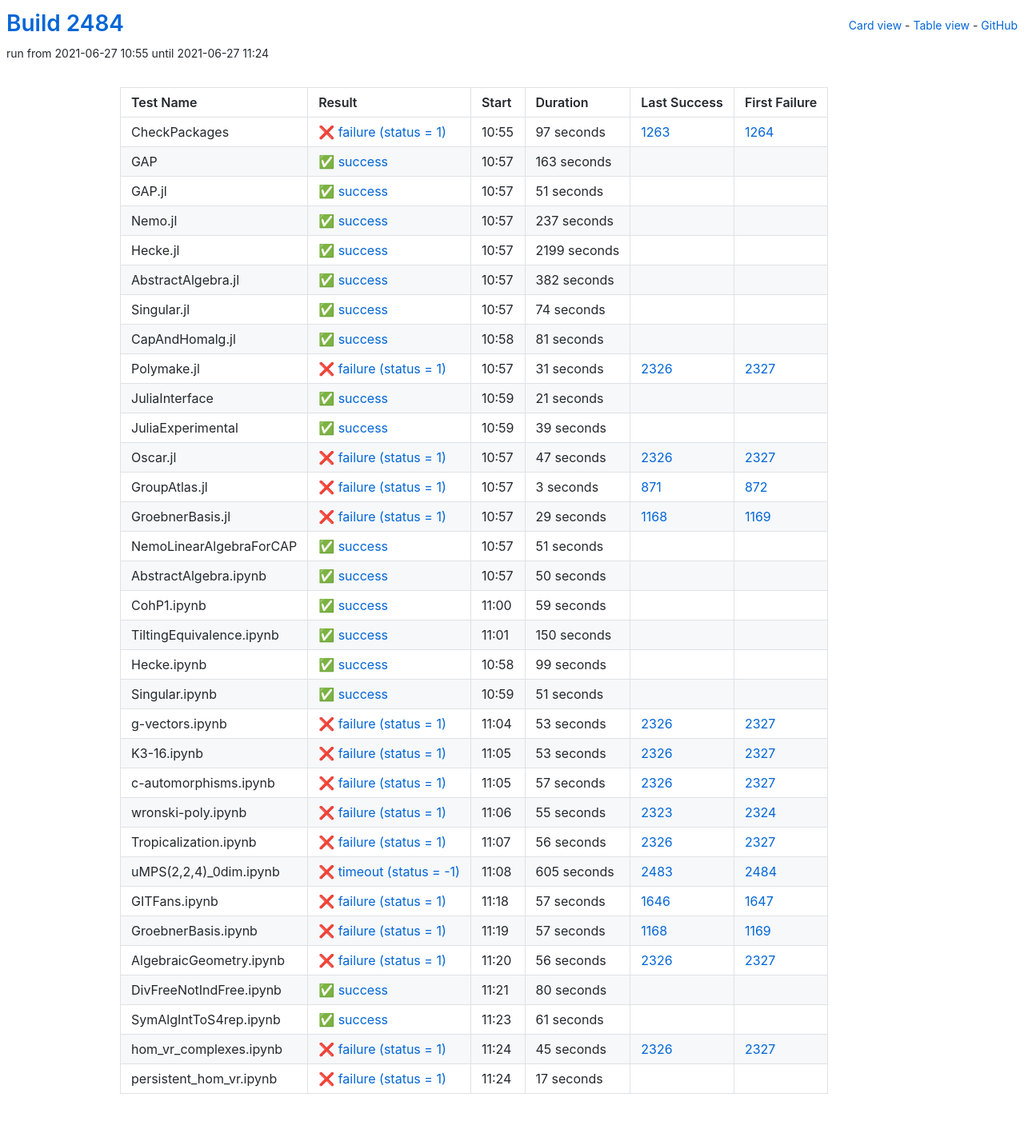
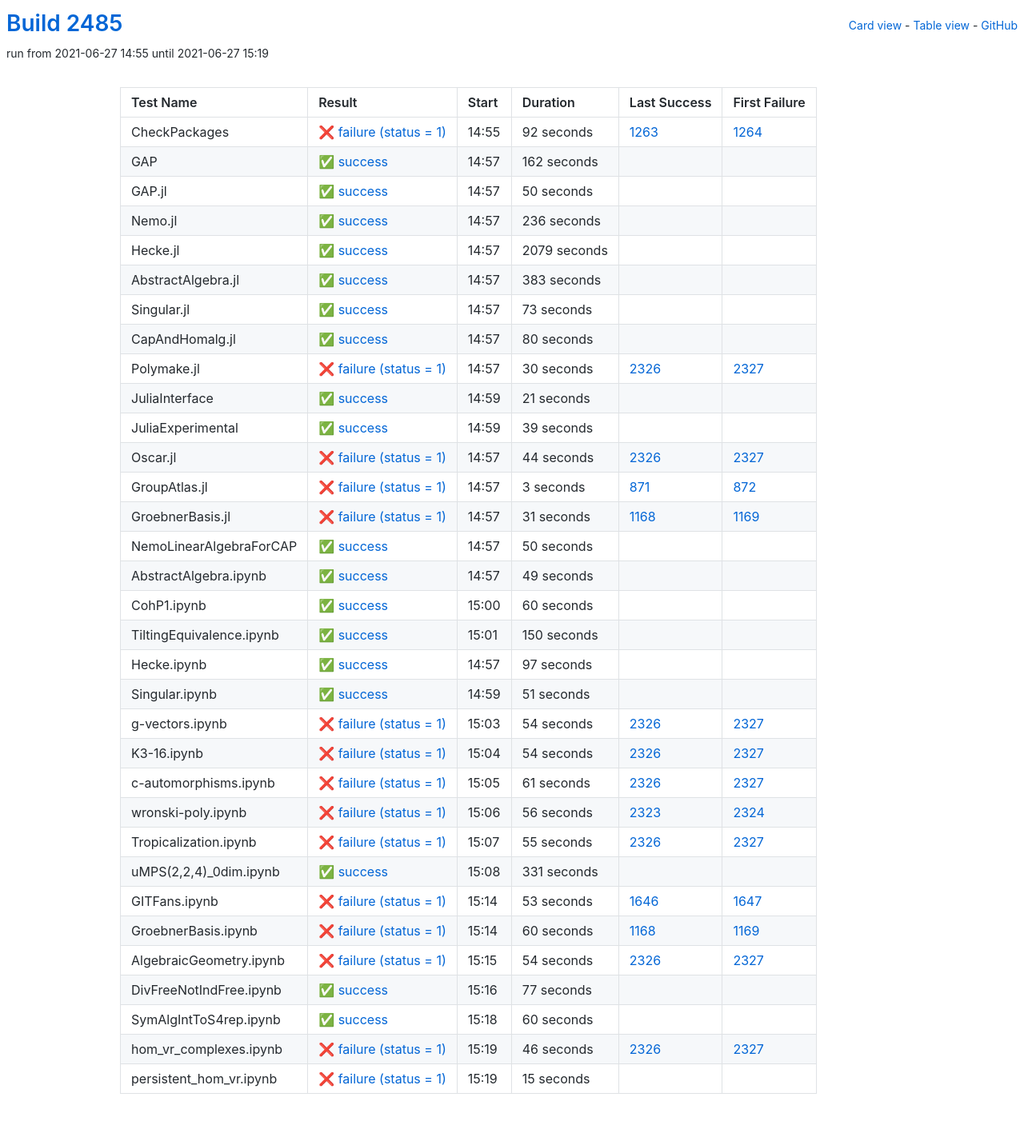
Before and after one commit to oscar-system/oscar-ci-status-stable, a Jekyll site: the page built from table.html, in a window 1280 px wide. Shown: the whole page at 80% size. Built offline with Jekyll 4.4.1, drawn with Linux system fonts in a browser that asks for light colours.

Commit message:
Build #2485

```diff
--- a/_data/ci.yml
+++ b/_data/ci.yml
@@ -1,6 +1,6 @@
 ---
-build: 2484
-build_url: https://oscarci.mathematik.uni-kl.de/job/oscar-stable/2484/
+build: 2485
+build_url: https://oscarci.mathematik.uni-kl.de/job/oscar-stable/2485/
 job: oscar-stable
 organization: oscar-system
 repo: oscar-ci-status-stable
@@ -8,116 +8,116 @@ repourl: https://github.com/oscar-system/oscar-ci-status-stable
 tests:
 - name: CheckPackages
   id: checkpackages
-  log: https://oscarci.mathematik.uni-kl.de/job/oscar-stable/2484/artifact/logs/build-2484/CheckPackages.log
-  start: 2021-06-27 10:55
+  log: https://oscarci.mathematik.uni-kl.de/job/oscar-stable/2485/artifact/logs/build-2485/CheckPackages.log
+  start: 2021-06-27 14:55
   success: false
   exitcode: 1
   status: failure
-  duration: 97
+  duration: 92
   last_success: 1263
   last_success_url: https://oscarci.mathematik.uni-kl.de/job/oscar-stable/1263/
   first_failure: 1264
   first_failure_url: https://oscarci.mathematik.uni-kl.de/job/oscar-stable/1264/
 - name: GAP
   id: gap
-  log: https://oscarci.mathematik.uni-kl.de/job/oscar-stable/2484/artifact/logs/build-2484/GAP.log
-  start: 2021-06-27 10:57
+  log: https://oscarci.mathematik.uni-kl.de/job/oscar-stable/2485/artifact/logs/build-2485/GAP.log
+  start: 2021-06-27 14:57
   success: true
   exitcode: 0
   status: success
-  duration: 163
+  duration: 162
   last_success: false
   last_success_url:
   first_failure: false
   first_failure_url:
 - name: GAP.jl
   id: gap-jl
-  log: https://oscarci.mathematik.uni-kl.de/job/oscar-stable/2484/artifact/logs/build-2484/GAP.jl.log
-  start: 2021-06-27 10:57
+  log: https://oscarci.mathematik.uni-kl.de/job/oscar-stable/2485/artifact/logs/build-2485/GAP.jl.log
+  start: 2021-06-27 14:57
   success: true
   exitcode: 0
   status: success
-  duration: 51
+  duration: 50
   last_success: false
   last_success_url:
   first_failure: false
   first_failure_url:
 - name: Nemo.jl
   id: nemo-jl
-  log: https://oscarci.mathematik.uni-kl.de/job/oscar-stable/2484/artifact/logs/build-2484/Nemo.jl.log
-  start: 2021-06-27 10:57
+  log: https://oscarci.mathematik.uni-kl.de/job/oscar-stable/2485/artifact/logs/build-2485/Nemo.jl.log
+  start: 2021-06-27 14:57
   success: true
   exitcode: 0
   status: success
-  duration: 237
+  duration: 236
   last_success: false
   last_success_url:
   first_failure: false
   first_failure_url:
 - name: Hecke.jl
   id: hecke-jl
-  log: https://oscarci.mathematik.uni-kl.de/job/oscar-stable/2484/artifact/logs/build-2484/Hecke.jl.log
-  start: 2021-06-27 10:57
+  log: https://oscarci.mathematik.uni-kl.de/job/oscar-stable/2485/artifact/logs/build-2485/Hecke.jl.log
+  start: 2021-06-27 14:57
   success: true
   exitcode: 0
   status: success
-  duration: 2199
+  duration: 2079
   last_success: false
   last_success_url:
   first_failure: false
   first_failure_url:
 - name: AbstractAlgebra.jl
   id: abstractalgebra-jl
-  log: https://oscarci.mathematik.uni-kl.de/job/oscar-stable/2484/artifact/logs/build-2484/AbstractAlgebra.jl.log
-  start: 2021-06-27 10:57
+  log: https://oscarci.mathematik.uni-kl.de/job/oscar-stable/2485/artifact/logs/build-2485/AbstractAlgebra.jl.log
+  start: 2021-06-27 14:57
   success: true
   exitcode: 0
   status: success
-  duration: 382
+  duration: 383
   last_success: false
   last_success_url:
   first_failure: false
   first_failure_url:
 - name: Singular.jl
   id: singular-jl
-  log: https://oscarci.mathematik.uni-kl.de/job/oscar-stable/2484/artifact/logs/build-2484/Singular.jl.log
-  start: 2021-06-27 10:57
+  log: https://oscarci.mathematik.uni-kl.de/job/oscar-stable/2485/artifact/logs/build-2485/Singular.jl.log
+  start: 2021-06-27 14:57
   success: true
   exitcode: 0
   status: success
-  duration: 74
+  duration: 73
   last_success: false
   last_success_url:
   first_failure: false
   first_failure_url:
 - name: CapAndHomalg.jl
   id: capandhomalg-jl
-  log: https://oscarci.mathematik.uni-kl.de/job/oscar-stable/2484/artifact/logs/build-2484/CapAndHomalg.jl.log
-  start: 2021-06-27 10:58
+  log: https://oscarci.mathematik.uni-kl.de/job/oscar-stable/2485/artifact/logs/build-2485/CapAndHomalg.jl.log
+  start: 2021-06-27 14:57
   success: true
   exitcode: 0
   status: success
-  duration: 81
+  duration: 80
   last_success: false
   last_success_url:
   first_failure: false
   first_failure_url:
 - name: Polymake.jl
   id: polymake-jl
-  log: https://oscarci.mathematik.uni-kl.de/job/oscar-stable/2484/artifact/logs/build-2484/Polymake.jl.log
-  start: 2021-06-27 10:57
+  log: https://oscarci.mathematik.uni-kl.de/job/oscar-stable/2485/artifact/logs/build-2485/Polymake.jl.log
+  start: 2021-06-27 14:57
   success: false
   exitcode: 1
   status: failure
-  duration: 31
+  duration: 30
   last_success: 2326
   last_success_url: https://oscarci.mathematik.uni-kl.de/job/oscar-stable/2326/
   first_failure: 2327
   first_failure_url: https://oscarci.mathematik.uni-kl.de/job/oscar-stable/2327/
 - name: JuliaInterface
   id: juliainterface
-  log: https://oscarci.mathematik.uni-kl.de/job/oscar-stable/2484/artifact/logs/build-2484/JuliaInterface.log
-  start: 2021-06-27 10:59
+  log: https://oscarci.mathematik.uni-kl.de/job/oscar-stable/2485/artifact/logs/build-2485/JuliaInterface.log
+  start: 2021-06-27 14:59
   success: true
   exitcode: 0
   status: success
@@ -128,8 +128,8 @@ tests:
   first_failure_url:
 - name: JuliaExperimental
   id: juliaexperimental
-  log: https://oscarci.mathematik.uni-kl.de/job/oscar-stable/2484/artifact/logs/build-2484/JuliaExperimental.log
-  start: 2021-06-27 10:59
+  log: https://oscarci.mathematik.uni-kl.de/job/oscar-stable/2485/artifact/logs/build-2485/JuliaExperimental.log
+  start: 2021-06-27 14:59
   success: true
   exitcode: 0
   status: success
@@ -140,20 +140,20 @@ tests:
   first_failure_url:
 - name: Oscar.jl
   id: oscar-jl
-  log: https://oscarci.mathematik.uni-kl.de/job/oscar-stable/2484/artifact/logs/build-2484/Oscar.jl.log
-  start: 2021-06-27 10:57
+  log: https://oscarci.mathematik.uni-kl.de/job/oscar-stable/2485/artifact/logs/build-2485/Oscar.jl.log
+  start: 2021-06-27 14:57
   success: false
   exitcode: 1
   status: failure
-  duration: 47
+  duration: 44
   last_success: 2326
   last_success_url: https://oscarci.mathematik.uni-kl.de/job/oscar-stable/2326/
   first_failure: 2327
   first_failure_url: https://oscarci.mathematik.uni-kl.de/job/oscar-stable/2327/
 - name: GroupAtlas.jl
   id: groupatlas-jl
-  log: https://oscarci.mathematik.uni-kl.de/job/oscar-stable/2484/artifact/logs/build-2484/GroupAtlas.jl.log
-  start: 2021-06-27 10:57
+  log: https://oscarci.mathematik.uni-kl.de/job/oscar-stable/2485/artifact/logs/build-2485/GroupAtlas.jl.log
+  start: 2021-06-27 14:57
   success: false
   exitcode: 1
   status: failure
@@ -164,32 +164,20 @@ tests:
   first_failure_url: https://oscarci.mathematik.uni-kl.de/job/oscar-stable/872/
 - name: GroebnerBasis.jl
   id: groebnerbasis-jl
-  log: https://oscarci.mathematik.uni-kl.de/job/oscar-stable/2484/artifact/logs/build-2484/GroebnerBasis.jl.log
-  start: 2021-06-27 10:57
+  log: https://oscarci.mathematik.uni-kl.de/job/oscar-stable/2485/artifact/logs/build-2485/GroebnerBasis.jl.log
+  start: 2021-06-27 14:57
   success: false
   exitcode: 1
   status: failure
-  duration: 29
+  duration: 31
   last_success: 1168
   last_success_url: https://oscarci.mathematik.uni-kl.de/job/oscar-stable/1168/
   first_failure: 1169
   first_failure_url: https://oscarci.mathematik.uni-kl.de/job/oscar-stable/1169/
 - name: NemoLinearAlgebraForCAP
   id: nemolinearalgebraforcap
-  log: https://oscarci.mathematik.uni-kl.de/job/oscar-stable/2484/artifact/logs/build-2484/NemoLinearAlgebraForCAP.log
-  start: 2021-06-27 10:57
-  success: true
-  exitcode: 0
-  status: success
-  duration: 51
-  last_success: false
-  last_success_url:
-  first_failure: false
-  first_failure_url:
-- name: AbstractAlgebra.ipynb
-  id: abstractalgebra-ipynb
-  log: https://oscarci.mathematik.uni-kl.de/job/oscar-stable/2484/artifact/logs/build-2484/AbstractAlgebra.ipynb.log
-  start: 2021-06-27 10:57
+  log: https://oscarci.mathematik.uni-kl.de/job/oscar-stable/2485/artifact/logs/build-2485/NemoLinearAlgebraForCAP.log
+  start: 2021-06-27 14:57
   success: true
   exitcode: 0
   status: success
@@ -198,22 +186,34 @@ tests:
   last_success_url:
   first_failure: false
   first_failure_url:
-- name: CohP1.ipynb
-  id: cohp1-ipynb
-  log: https://oscarci.mathematik.uni-kl.de/job/oscar-stable/2484/artifact/logs/build-2484/CohP1.ipynb.log
-  start: 2021-06-27 11:00
+- name: AbstractAlgebra.ipynb
+  id: abstractalgebra-ipynb
+  log: https://oscarci.mathematik.uni-kl.de/job/oscar-stable/2485/artifact/logs/build-2485/AbstractAlgebra.ipynb.log
+  start: 2021-06-27 14:57
   success: true
   exitcode: 0
   status: success
-  duration: 59
+  duration: 49
+  last_success: false
+  last_success_url:
+  first_failure: false
+  first_failure_url:
+- name: CohP1.ipynb
+  id: cohp1-ipynb
+  log: https://oscarci.mathematik.uni-kl.de/job/oscar-stable/2485/artifact/logs/build-2485/CohP1.ipynb.log
+  start: 2021-06-27 15:00
+  success: true
+  exitcode: 0
+  status: success
+  duration: 60
   last_success: false
   last_success_url:
   first_failure: false
   first_failure_url:
 - name: TiltingEquivalence.ipynb
   id: tiltingequivalence-ipynb
-  log: https://oscarci.mathematik.uni-kl.de/job/oscar-stable/2484/artifact/logs/build-2484/TiltingEquivalence.ipynb.log
-  start: 2021-06-27 11:01
+  log: https://oscarci.mathematik.uni-kl.de/job/oscar-stable/2485/artifact/logs/build-2485/TiltingEquivalence.ipynb.log
+  start: 2021-06-27 15:01
   success: true
   exitcode: 0
   status: success
@@ -224,20 +224,20 @@ tests:
   first_failure_url:
 - name: Hecke.ipynb
   id: hecke-ipynb
-  log: https://oscarci.mathematik.uni-kl.de/job/oscar-stable/2484/artifact/logs/build-2484/Hecke.ipynb.log
-  start: 2021-06-27 10:58
+  log: https://oscarci.mathematik.uni-kl.de/job/oscar-stable/2485/artifact/logs/build-2485/Hecke.ipynb.log
+  start: 2021-06-27 14:57
   success: true
   exitcode: 0
   status: success
-  duration: 99
+  duration: 97
   last_success: false
   last_success_url:
   first_failure: false
   first_failure_url:
 - name: Singular.ipynb
   id: singular-ipynb
-  log: https://oscarci.mathematik.uni-kl.de/job/oscar-stable/2484/artifact/logs/build-2484/Singular.ipynb.log
-  start: 2021-06-27 10:59
+  log: https://oscarci.mathematik.uni-kl.de/job/oscar-stable/2485/artifact/logs/build-2485/Singular.ipynb.log
+  start: 2021-06-27 14:59
   success: true
   exitcode: 0
   status: success
@@ -248,156 +248,156 @@ tests:
   first_failure_url:
 - name: g-vectors.ipynb
   id: g-vectors-ipynb
-  log: https://oscarci.mathematik.uni-kl.de/job/oscar-stable/2484/artifact/logs/build-2484/g-vectors.ipynb.log
-  start: 2021-06-27 11:04
+  log: https://oscarci.mathematik.uni-kl.de/job/oscar-stable/2485/artifact/logs/build-2485/g-vectors.ipynb.log
+  start: 2021-06-27 15:03
   success: false
   exitcode: 1
   status: failure
-  duration: 53
+  duration: 54
   last_success: 2326
   last_success_url: https://oscarci.mathematik.uni-kl.de/job/oscar-stable/2326/
   first_failure: 2327
   first_failure_url: https://oscarci.mathematik.uni-kl.de/job/oscar-stable/2327/
 - name: K3-16.ipynb
   id: k3-16-ipynb
-  log: https://oscarci.mathematik.uni-kl.de/job/oscar-stable/2484/artifact/logs/build-2484/K3-16.ipynb.log
-  start: 2021-06-27 11:05
+  log: https://oscarci.mathematik.uni-kl.de/job/oscar-stable/2485/artifact/logs/build-2485/K3-16.ipynb.log
+  start: 2021-06-27 15:04
   success: false
   exitcode: 1
   status: failure
-  duration: 53
+  duration: 54
   last_success: 2326
   last_success_url: https://oscarci.mathematik.uni-kl.de/job/oscar-stable/2326/
   first_failure: 2327
   first_failure_url: https://oscarci.mathematik.uni-kl.de/job/oscar-stable/2327/
 - name: c-automorphisms.ipynb
   id: c-automorphisms-ipynb
-  log: https://oscarci.mathematik.uni-kl.de/job/oscar-stable/2484/artifact/logs/build-2484/c-automorphisms.ipynb.log
-  start: 2021-06-27 11:05
+  log: https://oscarci.mathematik.uni-kl.de/job/oscar-stable/2485/artifact/logs/build-2485/c-automorphisms.ipynb.log
+  start: 2021-06-27 15:05
   success: false
   exitcode: 1
   status: failure
-  duration: 57
+  duration: 61
   last_success: 2326
   last_success_url: https://oscarci.mathematik.uni-kl.de/job/oscar-stable/2326/
   first_failure: 2327
   first_failure_url: https://oscarci.mathematik.uni-kl.de/job/oscar-stable/2327/
 - name: wronski-poly.ipynb
   id: wronski-poly-ipynb
-  log: https://oscarci.mathematik.uni-kl.de/job/oscar-stable/2484/artifact/logs/build-2484/wronski-poly.ipynb.log
-  start: 2021-06-27 11:06
+  log: https://oscarci.mathematik.uni-kl.de/job/oscar-stable/2485/artifact/logs/build-2485/wronski-poly.ipynb.log
+  start: 2021-06-27 15:06
   success: false
   exitcode: 1
   status: failure
-  duration: 55
+  duration: 56
   last_success: 2323
   last_success_url: https://oscarci.mathematik.uni-kl.de/job/oscar-stable/2323/
   first_failure: 2324
   first_failure_url: https://oscarci.mathematik.uni-kl.de/job/oscar-stable/2324/
 - name: Tropicalization.ipynb
   id: tropicalization-ipynb
-  log: https://oscarci.mathematik.uni-kl.de/job/oscar-stable/2484/artifact/logs/build-2484/Tropicalization.ipynb.log
-  start: 2021-06-27 11:07
+  log: https://oscarci.mathematik.uni-kl.de/job/oscar-stable/2485/artifact/logs/build-2485/Tropicalization.ipynb.log
+  start: 2021-06-27 15:07
   success: false
   exitcode: 1
   status: failure
-  duration: 56
+  duration: 55
   last_success: 2326
   last_success_url: https://oscarci.mathematik.uni-kl.de/job/oscar-stable/2326/
   first_failure: 2327
   first_failure_url: https://oscarci.mathematik.uni-kl.de/job/oscar-stable/2327/
 - name: uMPS(2,2,4)_0dim.ipynb
   id: umps-2-2-4-0dim-ipynb
-  log: https://oscarci.mathematik.uni-kl.de/job/oscar-stable/2484/artifact/logs/build-2484/uMPS-2-2-4-_0dim.ipynb.log
-  start: 2021-06-27 11:08
-  success: false
-  exitcode: -1
-  status: timeout
-  duration: 605
-  last_success: 2483
-  last_success_url: https://oscarci.mathematik.uni-kl.de/job/oscar-stable/2483/
-  first_failure: 2484
-  first_failure_url: https://oscarci.mathematik.uni-kl.de/job/oscar-stable/2484/
+  log: https://oscarci.mathematik.uni-kl.de/job/oscar-stable/2485/artifact/logs/build-2485/uMPS-2-2-4-_0dim.ipynb.log
+  start: 2021-06-27 15:08
+  success: true
+  exitcode: 0
+  status: success
+  duration: 331
+  last_success: false
+  last_success_url:
+  first_failure: false
+  first_failure_url:
 - name: GITFans.ipynb
   id: gitfans-ipynb
-  log: https://oscarci.mathematik.uni-kl.de/job/oscar-stable/2484/artifact/logs/build-2484/GITFans.ipynb.log
-  start: 2021-06-27 11:18
+  log: https://oscarci.mathematik.uni-kl.de/job/oscar-stable/2485/artifact/logs/build-2485/GITFans.ipynb.log
+  start: 2021-06-27 15:14
   success: false
   exitcode: 1
   status: failure
-  duration: 57
+  duration: 53
   last_success: 1646
   last_success_url: https://oscarci.mathematik.uni-kl.de/job/oscar-stable/1646/
   first_failure: 1647
   first_failure_url: https://oscarci.mathematik.uni-kl.de/job/oscar-stable/1647/
 - name: GroebnerBasis.ipynb
   id: groebnerbasis-ipynb
-  log: https://oscarci.mathematik.uni-kl.de/job/oscar-stable/2484/artifact/logs/build-2484/GroebnerBasis.ipynb.log
-  start: 2021-06-27 11:19
+  log: https://oscarci.mathematik.uni-kl.de/job/oscar-stable/2485/artifact/logs/build-2485/GroebnerBasis.ipynb.log
+  start: 2021-06-27 15:14
   success: false
   exitcode: 1
   status: failure
-  duration: 57
+  duration: 60
   last_success: 1168
   last_success_url: https://oscarci.mathematik.uni-kl.de/job/oscar-stable/1168/
   first_failure: 1169
   first_failure_url: https://oscarci.mathematik.uni-kl.de/job/oscar-stable/1169/
 - name: AlgebraicGeometry.ipynb
   id: algebraicgeometry-ipynb
-  log: https://oscarci.mathematik.uni-kl.de/job/oscar-stable/2484/artifact/logs/build-2484/AlgebraicGeometry.ipynb.log
-  start: 2021-06-27 11:20
+  log: https://oscarci.mathematik.uni-kl.de/job/oscar-stable/2485/artifact/logs/build-2485/AlgebraicGeometry.ipynb.log
+  start: 2021-06-27 15:15
   success: false
   exitcode: 1
   status: failure
-  duration: 56
+  duration: 54
   last_success: 2326
   last_success_url: https://oscarci.mathematik.uni-kl.de/job/oscar-stable/2326/
   first_failure: 2327
   first_failure_url: https://oscarci.mathematik.uni-kl.de/job/oscar-stable/2327/
 - name: DivFreeNotIndFree.ipynb
   id: divfreenotindfree-ipynb
-  log: https://oscarci.mathematik.uni-kl.de/job/oscar-stable/2484/artifact/logs/build-2484/DivFreeNotIndFree.ipynb.log
-  start: 2021-06-27 11:21
+  log: https://oscarci.mathematik.uni-kl.de/job/oscar-stable/2485/artifact/logs/build-2485/DivFreeNotIndFree.ipynb.log
+  start: 2021-06-27 15:16
   success: true
   exitcode: 0
   status: success
-  duration: 80
+  duration: 77
   last_success: false
   last_success_url:
   first_failure: false
   first_failure_url:
 - name: SymAlgIntToS4rep.ipynb
   id: symalginttos4rep-ipynb
-  log: https://oscarci.mathematik.uni-kl.de/job/oscar-stable/2484/artifact/logs/build-2484/SymAlgIntToS4rep.ipynb.log
-  start: 2021-06-27 11:23
+  log: https://oscarci.mathematik.uni-kl.de/job/oscar-stable/2485/artifact/logs/build-2485/SymAlgIntToS4rep.ipynb.log
+  start: 2021-06-27 15:18
   success: true
   exitcode: 0
   status: success
-  duration: 61
+  duration: 60
   last_success: false
   last_success_url:
   first_failure: false
   first_failure_url:
 - name: hom_vr_complexes.ipynb
   id: hom-vr-complexes-ipynb
-  log: https://oscarci.mathematik.uni-kl.de/job/oscar-stable/2484/artifact/logs/build-2484/hom_vr_complexes.ipynb.log
-  start: 2021-06-27 11:24
+  log: https://oscarci.mathematik.uni-kl.de/job/oscar-stable/2485/artifact/logs/build-2485/hom_vr_complexes.ipynb.log
+  start: 2021-06-27 15:19
   success: false
   exitcode: 1
   status: failure
-  duration: 45
+  duration: 46
   last_success: 2326
   last_success_url: https://oscarci.mathematik.uni-kl.de/job/oscar-stable/2326/
   first_failure: 2327
   first_failure_url: https://oscarci.mathematik.uni-kl.de/job/oscar-stable/2327/
 - name: persistent_hom_vr.ipynb
   id: persistent-hom-vr-ipynb
-  log: https://oscarci.mathematik.uni-kl.de/job/oscar-stable/2484/artifact/logs/build-2484/persistent_hom_vr.ipynb.log
-  start: 2021-06-27 11:24
+  log: https://oscarci.mathematik.uni-kl.de/job/oscar-stable/2485/artifact/logs/build-2485/persistent_hom_vr.ipynb.log
+  start: 2021-06-27 15:19
   success: false
   exitcode: 1
   status: failure
-  duration: 17
+  duration: 15
   last_success: false
   last_success_url:
   first_failure: false
```
Also changed, not shown: README.md.
